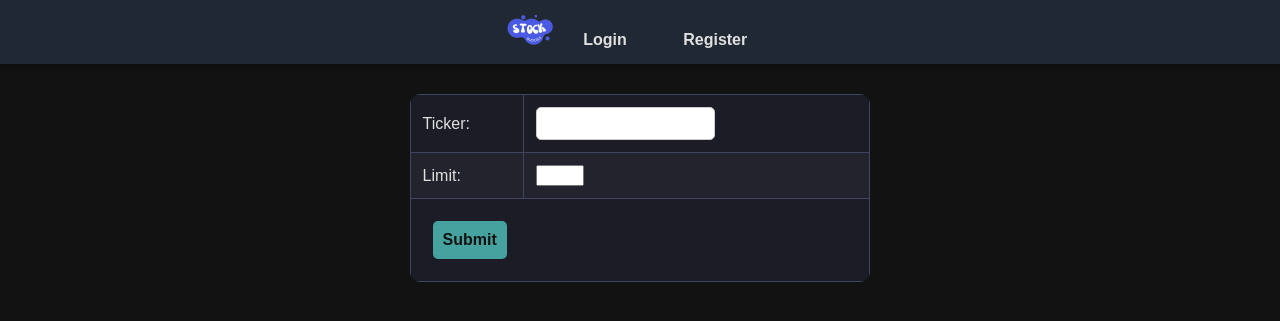
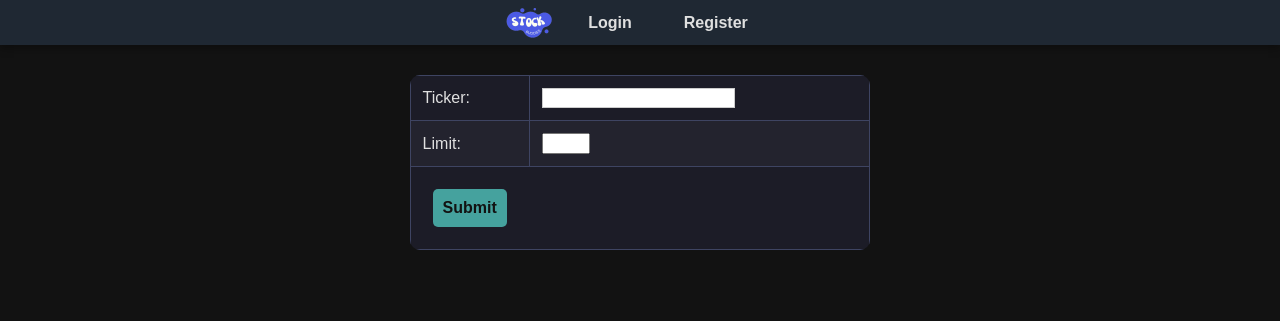
Before and after one commit to dzakaddodle/website_project, a Flask app: page /basic_menu in a window 1280 px wide. Shown: the top 321 px of the page. Run offline with Flask 3, Linux system fonts and the light colour scheme.

Commit message:
Update styles.css

```diff
--- a/static/styles.css
+++ b/static/styles.css
@@ -11,9 +11,22 @@ body {
 /* Navbar Styling */
 .navbar {
     background-color: #1F2833; /* Dark navy-blue */
-    padding: 15px 5px;
+    padding: 5px;
     box-shadow: 0px 4px 8px rgba(0, 0, 0, 0.3);
-    text-align: center;
+    height: 35px;
+    display: flex;  /* Enable Flexbox */
+    align-items: center;  /* Vertically center the navbar items */
+    justify-content: center;  /* Center all the content horizontally */
+}
+
+.navbar .navbar-content {
+    display: flex;  /* Enable Flexbox on the content wrapper */
+    align-items: center;  /* Vertically center the logo and links */
+}
+
+img.logo {
+    height: 30px;  /* Set the height of the logo */
+    margin-right: 10px;  /* Space between the logo and the first link */
 }
 
 .navbar a {
@@ -23,12 +36,15 @@ body {
     margin: 0 8px;
     transition: 0.3s;
     font-weight: bold;
+    display: flex;
+    align-items: center;
 }
 
 .navbar a:hover {
-    background-color: #45A29E; /* Soft teal accent */
-    color: #FFD700; /* Gold for contrast */
+    background-color: #45A29E;
+    color: #ffd133;
     border-radius: 5px;
+    text-decoration: none;
 }
 
 /* Container for Page Content */
@@ -105,7 +121,7 @@ body {
 h1 {
     text-align: center;
     font-size: 2.5rem;
-    color: #66FCF1;
+    color: #a0aef0;
 }
 
 /* Stock Details Layout */
@@ -135,7 +151,7 @@ h1 {
 }
 
 .stock-item h2, .stock-item h3 {
-    color: #FFD700;
+    color: #ffd133;
 }
 
 .stock-item p, .stockitem2 p {
@@ -164,7 +180,7 @@ a:hover {
 /* Action Buttons */
 .action-buttons {
     text-align: center;
-    margin-top: 30px;
+    /*margin-top: 30px;*/
 }
 
 .action-buttons button {
@@ -235,6 +251,15 @@ form {
     margin-left: 30%;
 }
 
+
+#keyword {
+    width: 60%; /* You can adjust the percentage as needed */
+    padding: 1px;
+    border: 1px solid #ccc;
+    height: 16px;
+    border-radius: 0;
+}
+
 input[type="text"], input[type="email"], input[type="password"] {
     width: 50%;
     padding: 8px;
@@ -265,7 +290,7 @@ ul {
     padding: 10px;
     background-color: #282C35;
     border-radius: 5px;
-    color: #FFD700;
+    color: #ffd133;
     font-weight: bold;
 }
 
@@ -496,7 +521,7 @@ ul {
 
 .news-item a {
     text-decoration: none;
-    color: inherit;
+    color: #ffd133;
 }
 
 .news-item a:hover {
```
